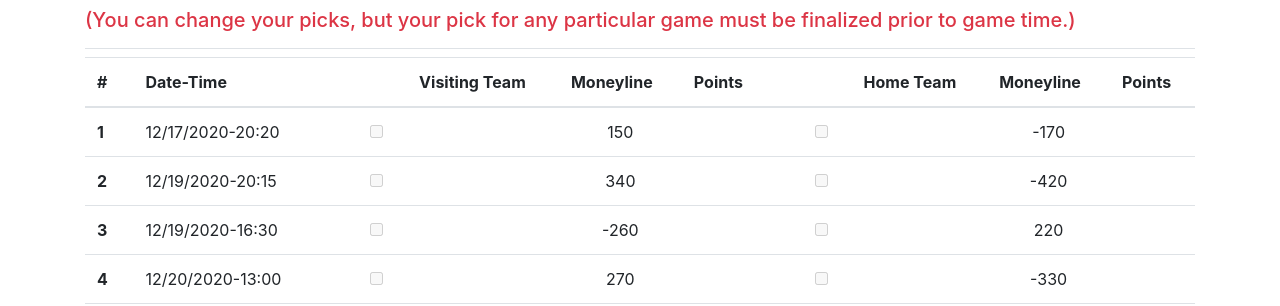
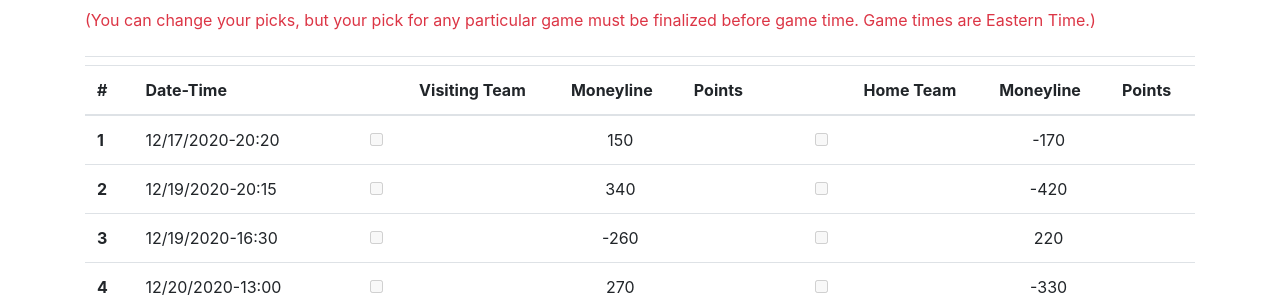
Before and after one commit to faganjj/faganweb, a Django app: template beat_the_odds/templates/beat_the_odds/makepicks.html in a window 1280 px wide. Shown: the part 172-478 px from the top of the page. Run offline with Django 4.2, Linux system fonts and the light colour scheme; the template is opened without the code that fills it: values that come from a table or form of the project are taken from there, others are empty; data comes from the database, SQL or seed files in the repository; parts of the project's set-up code (start-up, migrations or seed data) failed here and were passed over; some libraries are stand-ins or nearby versions.

Commit message:
chenge Makepicks to indicate game times are ET

```diff
--- a/beat_the_odds/templates/beat_the_odds/makepicks.html
+++ b/beat_the_odds/templates/beat_the_odds/makepicks.html
@@ -5,7 +5,7 @@
   <h3 class="text-center">{{ league }} {{ season }} ({{ period }})</h3>
   <br>
   <h5 class="text-danger">Pick the winners of {{ num_picks }} games below and click Submit. </h5>
-  <h5 class="text-danger">(You can change your picks, but your pick for any particular game must be finalized prior to game time.) </h5>
+  <p class="text-danger">(You can change your picks, but your pick for any particular game must be finalized before game time. Game times are Eastern Time.) </p>
 {% endblock page_header %}
 
 {% block content %}
```
